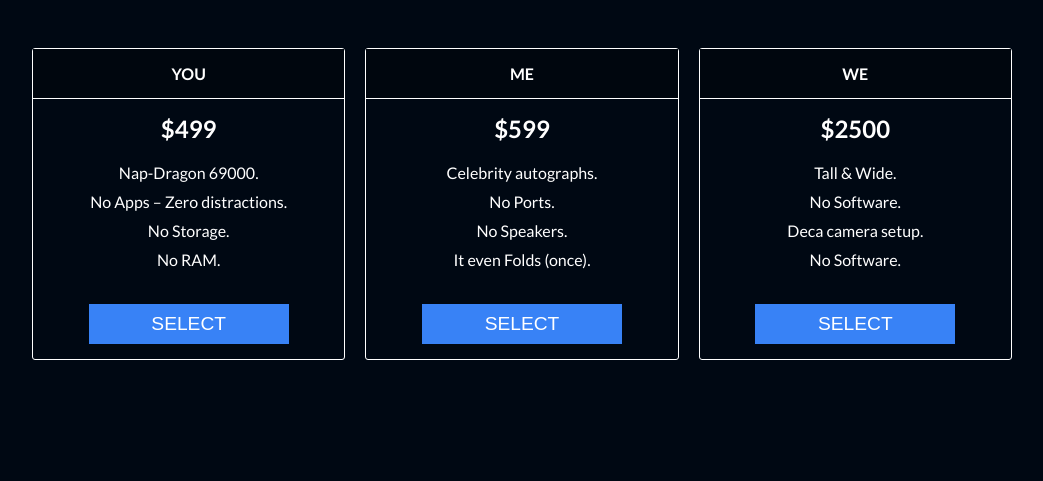
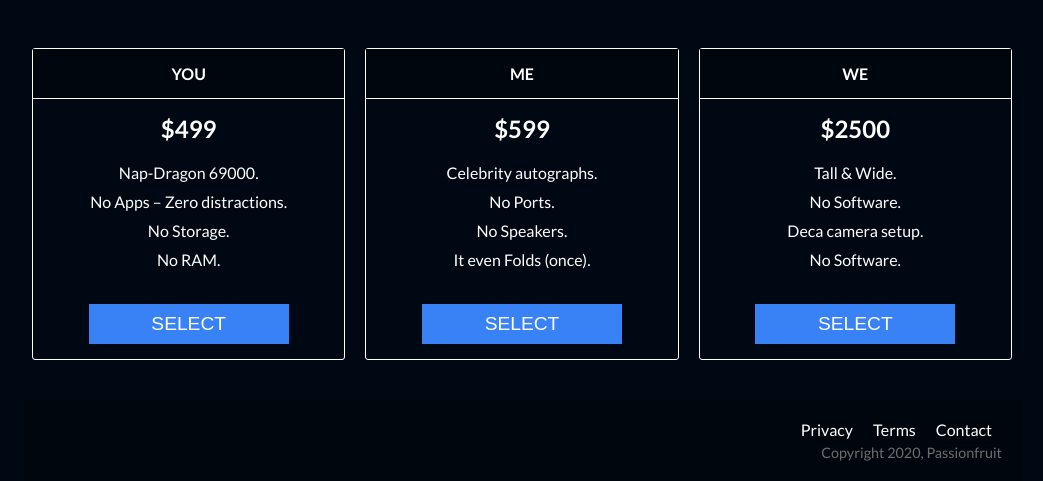
Before and after one commit to thedeepak12/product-landing-page, a plain HTML site: page index.html in a window 1280 px wide. Shown: the part 1112-1593 px from the top of the page, without its empty margins (118-1161 px from the left). Before the commit the page ends 1482 px from the top, so only its background shows below. Drawn offline with Linux system fonts and the light colour scheme.

Commit message:
Add footer

```diff
--- a/index.html
+++ b/index.html
@@ -125,8 +125,15 @@
                 </div>
             </section>
 
+            <footer>
+                <ul>
+                    <li><a href="#">Privacy</a></li>
+                    <li><a href="#">Terms</a></li>
+                    <li><a href="#">Contact</a></li>
+                </ul>
+                <span>Copyright 2020, Passionfruit</span>
+            </footer>
         </div>
-
     </div>
 </body>
 </html>
--- a/style.css
+++ b/style.css
@@ -189,3 +189,29 @@ a {
     background-color: hsl(217, 91%, 49%);
     transition: background-color 1s;
 }
+
+footer {
+    width: 100%;
+    margin-top: 30px;
+    background-color: #00060e;
+    padding: 20px;
+}
+
+footer ul {
+    width: 100%;
+    display: flex;
+    justify-content: flex-end;
+    align-items: flex-end;
+}
+
+footer ul li {
+    padding: 0 10px;
+}
+
+footer span {
+    margin-top: 5px;
+    display: flex;
+    justify-content: flex-end;
+    font-size: 0.9em;
+    color: hsl(0, 0%, 43%);
+}
```
